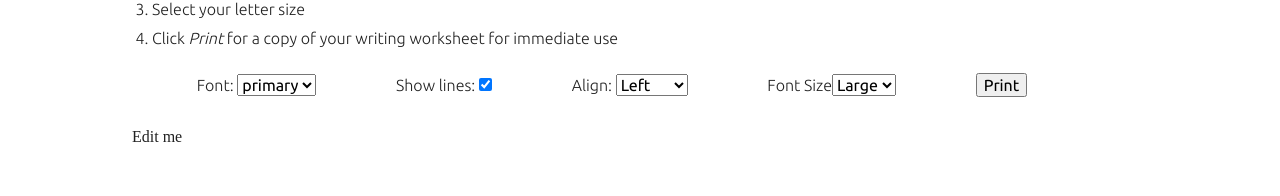
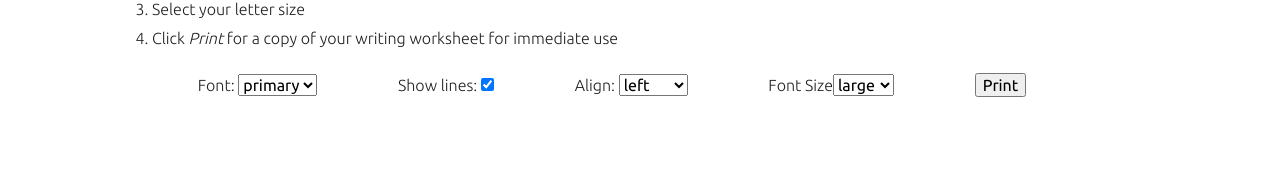
Before and after one commit to endymion1818/homeedhelpers-fe-v2, a Next.js app: page /handwriting-practice-paper in a window 1280 px wide. Shown: the part 239-435 px from the top of the page. Built offline with nearby package versions, Linux system fonts and the light colour scheme.

Commit message:
select component & callbacks for other form elements

```diff
--- a/package.json
+++ b/package.json
@@ -20,6 +20,7 @@
     "@mapbox/rehype-prism": "^0.5.0",
     "@svgr/webpack": "^5.4.0",
     "@types/js-yaml": "^3.12.5",
+    "classnames": "^2.2.6",
     "date-fns": "^2.11.1",
     "gray-matter": "^4.0.2",
     "js-yaml": "^3.14.0",
--- a/src/components/HandwritingPractice/HandwritingPractice.tsx
+++ b/src/components/HandwritingPractice/HandwritingPractice.tsx
@@ -1,7 +1,8 @@
 import React, { useEffect } from 'react'
 import styles from './stylesheet.module.css'
+import classNames from 'classnames/bind'
 
-const lineStyles = [
+const lineScales = [
     {
         name: 'large',
         value: '152px'
@@ -36,6 +37,8 @@ const alignmentStyles = [
     }
 ]
 
+let cx = classNames.bind(styles)
+
 const Select = ({ values, callback, selected }) => {
     return (
       <select
@@ -52,23 +55,25 @@ const Select = ({ values, callback, selected }) => {
   }
 
 const HandwritingPractice = () => {
-
+    // TODO: Initial values not being set correctly
     const [font, setFont] = React.useState(fontStyles[0].name)
-    const [scale, setScale] = React.useState('large')
-    const [textAlign, setTextAlign] = React.useState('left')
+    const [scale, setScale] = React.useState(lineScales[0].name)
+    const [textAlignment, setTextAlign] = React.useState(alignmentStyles[0].name)
     const [showLines, setShowLines] = React.useState(true)
 
-    // const printStyle = function () {
-    //     return {
-    //         textAlign: textAlign,
-    //         paddingTop: scale === 'large' ? `40px` : `72px`
-    //     }
-    // }
+    const ClassNames = ({
+        font,
+        scale,
+        textAlignment,
+        showLines: showLines ? 'plain' : 'lined'
+    })
+
     const printHandler:React.MouseEventHandler<HTMLElement> = function() {
         if (typeof window !== 'undefined') {
             window.print
         }
     }
+    console.log(ClassNames)
     return (
         <div className="container">
             <h1>Handwriting practice paper</h1>
@@ -88,22 +93,20 @@ const HandwritingPractice = () => {
                 </fieldset>
                 <fieldset className={styles.fieldset}>
                     <label htmlFor="lines">Show lines: </label>
-                    <input id="lines" type="checkbox" checked={showLines} />
+                    <input
+                        id="lines"
+                        type="checkbox"
+                        defaultChecked={true}
+                        onChange={() => setShowLines(!showLines)}
+                    />
                 </fieldset>
                 <fieldset className={styles.fieldset}>
                     <label htmlFor="align">Align: </label>
-                    <select id={styles.align}>
-                        <option value="left" selected>Left</option>
-                        <option value="center">Center</option>
-                        <option value="right">Right</option>
-                    </select>
+                    <Select values={alignmentStyles} callback={setTextAlign} selected={alignmentStyles[0]} />
                 </fieldset>
                 <fieldset className={styles.fieldset}>
                     <label htmlFor="scale">Font Size</label>
-                    <select id={styles.scale} value={scale}>
-                        <option id={styles.large} value="large" selected>Large</option>
-                        <option id={styles.small} value="small">Small</option>
-                    </select>
+                    <Select values={lineScales} callback={setScale} selected={lineScales[0]} />
                 </fieldset>
                 <fieldset className={styles.fieldset}>
                     <button onClick={printHandler}>Print</button>
@@ -114,7 +117,7 @@ const HandwritingPractice = () => {
                     <p>Student name: ______________________</p>
                     <p>Date: ___________</p>
                 </section>
-                <p style={{ fontFamily: font }} contentEditable="true">Edit me</p>
+                <p className="test" />
             </div>
             <hr/>
         <h2>Frequently asked questions</h2>
@@ -136,7 +139,7 @@ const HandwritingPractice = () => {
                 <i>You can email homeedhelpers@gmail.com to send feature suggestions and bug reports. We will read your email but cannot guarantee a response.</i>
             </li>
         </ol>
-        </div>
+      </div>
     )
 }
 
```
Also changed, not shown: 1 other file (tests, documents, lock files or other folders).
